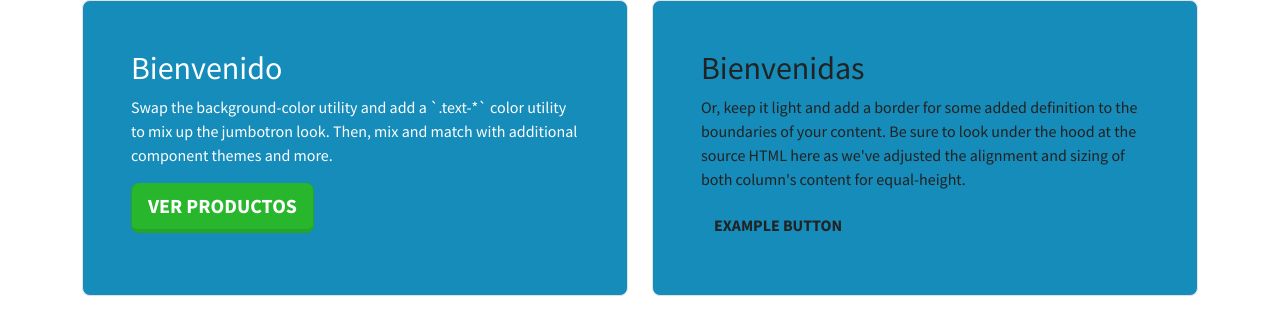
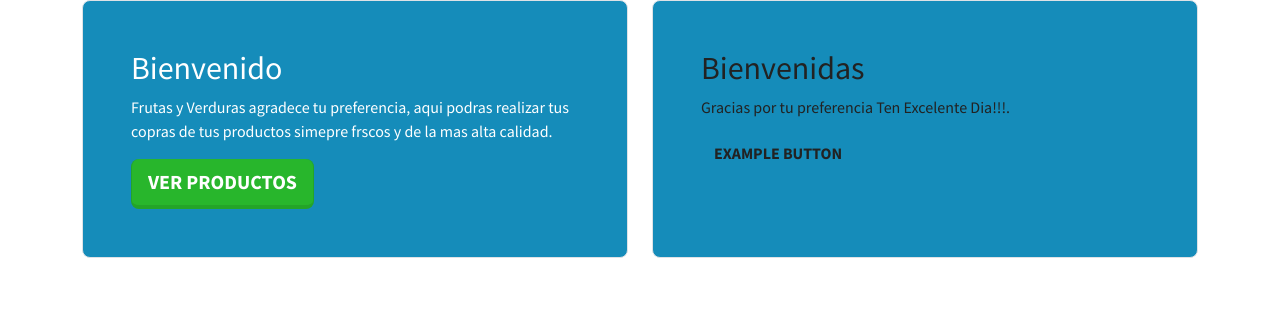
Before and after one commit to sahaguntepeapulco/Tienda, a Flask app: page / in a window 1280 px wide. Shown: the part 84-419 px from the top of the page. Run offline with Flask 3, Linux system fonts and the light colour scheme; some libraries are stand-ins or nearby versions.

Commit message:
Update index.html

```diff
--- a/templates/sitio/index.html
+++ b/templates/sitio/index.html
@@ -8,7 +8,7 @@
       <div class="col-md-6">
         <div class="h-100 p-5 text-white bg-primary border rounded-3">
             <h2>Bienvenido</h2>
-            <p>Swap the background-color utility and add a `.text-*` color utility to mix up the jumbotron look. Then, mix and match with additional component themes and more.</p>
+            <p>Frutas y Verduras agradece tu preferencia, aqui podras realizar tus copras de tus productos simepre frscos y de la mas alta calidad.</p>
             <a class="btn btn-success btn-lg" href="/productos" role="button">ver productos</a>
         </div>
        </div>
@@ -17,9 +17,7 @@
         <div
           class="h-100 p-5 bg-primary border rounded-3">
           <h2>Bienvenidas</h2>
-          <p>Or, keep it light and add a border for some added definition to the boundaries of your content. Be sure
-            to look under the hood at the source HTML here as we've adjusted the alignment and sizing of both
-            column's content for equal-height.</p>
+          <p>Gracias por tu preferencia Ten Excelente Dia!!!.</p>
           <button class="btn Swap the background-color utility and add a `.text-*` color utility to mix up the jumbotron look. Then,
             mix and match with additional component themes and more." type="button">Example button</button>
         </div>
```
